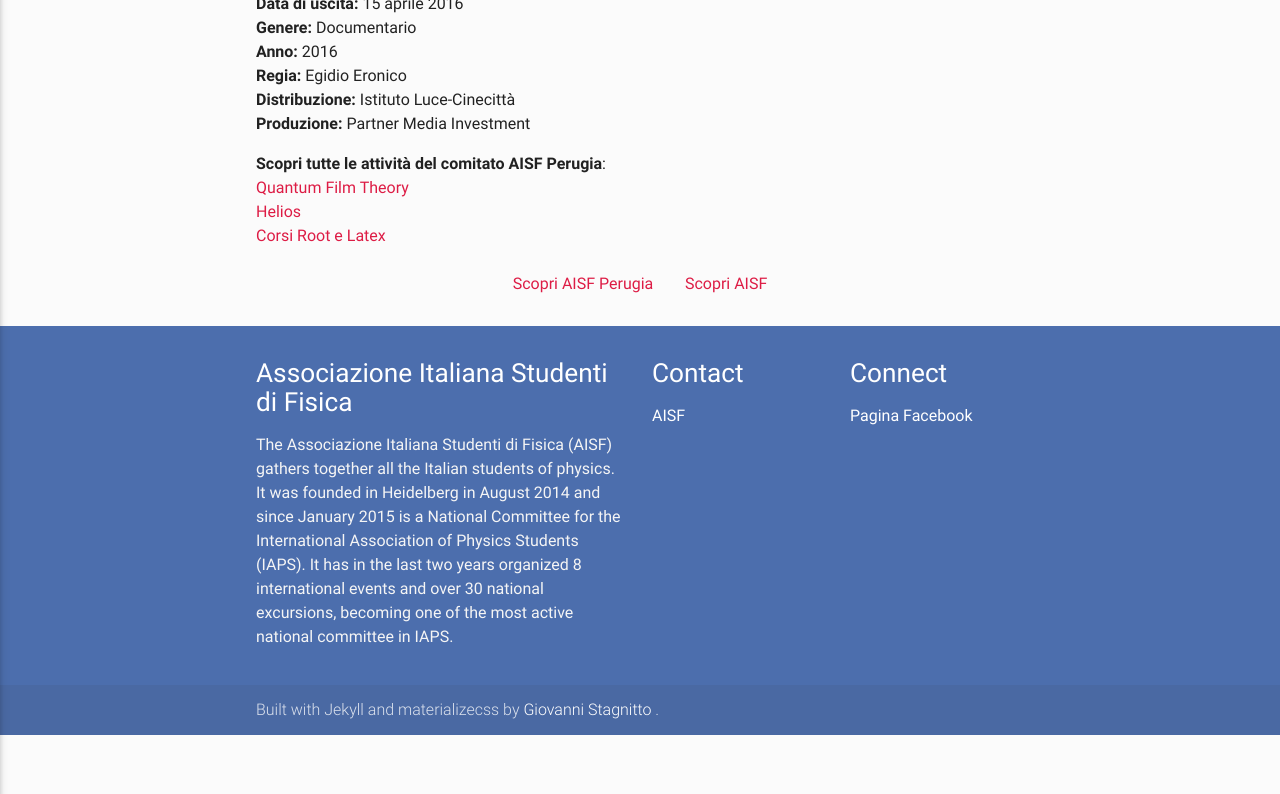
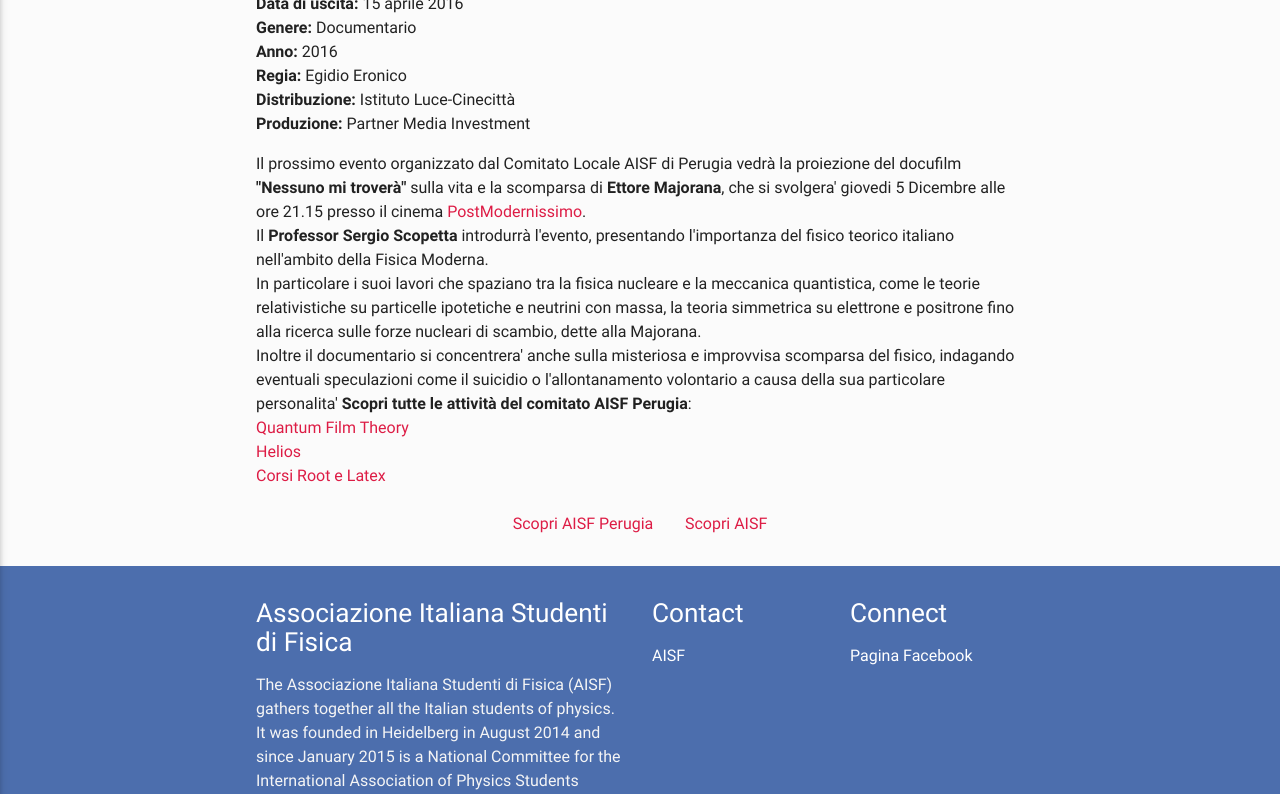
Before and after one commit to ai-sf/aisf_perugia, a Jekyll site: the page built from ProssimiEventi.html, in a window 1280 px wide and 900 px high, scrolled down 531 px, cut to the strip 106-900 px from the top of the window. Built offline with Jekyll 4.4.1, drawn with Linux system fonts in a browser that asks for light colours; nearby versions of some CDN libraries.

Commit message:
Update ProssimiEventi.html

```diff
--- a/ProssimiEventi.html
+++ b/ProssimiEventi.html
@@ -25,6 +25,19 @@ description: Un film sulla vita e la scomparsa di Ettore Majorana
 <li><b>Produzione:</b> Partner Media Investment</li>
 </ul>
 
+Il prossimo evento organizzato dal Comitato Locale AISF di Perugia vedrà la proiezione del docufilm
+<b>"Nessuno mi troverà"</b> sulla vita e la scomparsa di <b>Ettore Majorana</b>, che si svolgera' giovedi 5 Dicembre alle
+ ore 21.15 presso il cinema <a href="http://www.postmodernissimo.com">PostModernissimo</a>.<br>
+Il <b>Professor Sergio Scopetta</b> introdurrà l'evento, presentando
+l'importanza del fisico teorico italiano nell'ambito della Fisica Moderna.<br>
+In particolare i suoi lavori che spaziano tra la fisica nucleare e la meccanica quantistica,
+come le teorie relativistiche su particelle ipotetiche e neutrini con massa,
+la teoria simmetrica su elettrone e positrone fino alla ricerca sulle forze nucleari
+di scambio, dette alla Majorana.<br>
+
+Inoltre il documentario si concentrera' anche sulla misteriosa e
+ improvvisa scomparsa del fisico, indagando eventuali speculazioni come
+ il suicidio o l'allontanamento volontario a causa della sua particolare personalita'
 
 
 <b>Scopri tutte le attività del comitato AISF Perugia</b>:<br>
```
